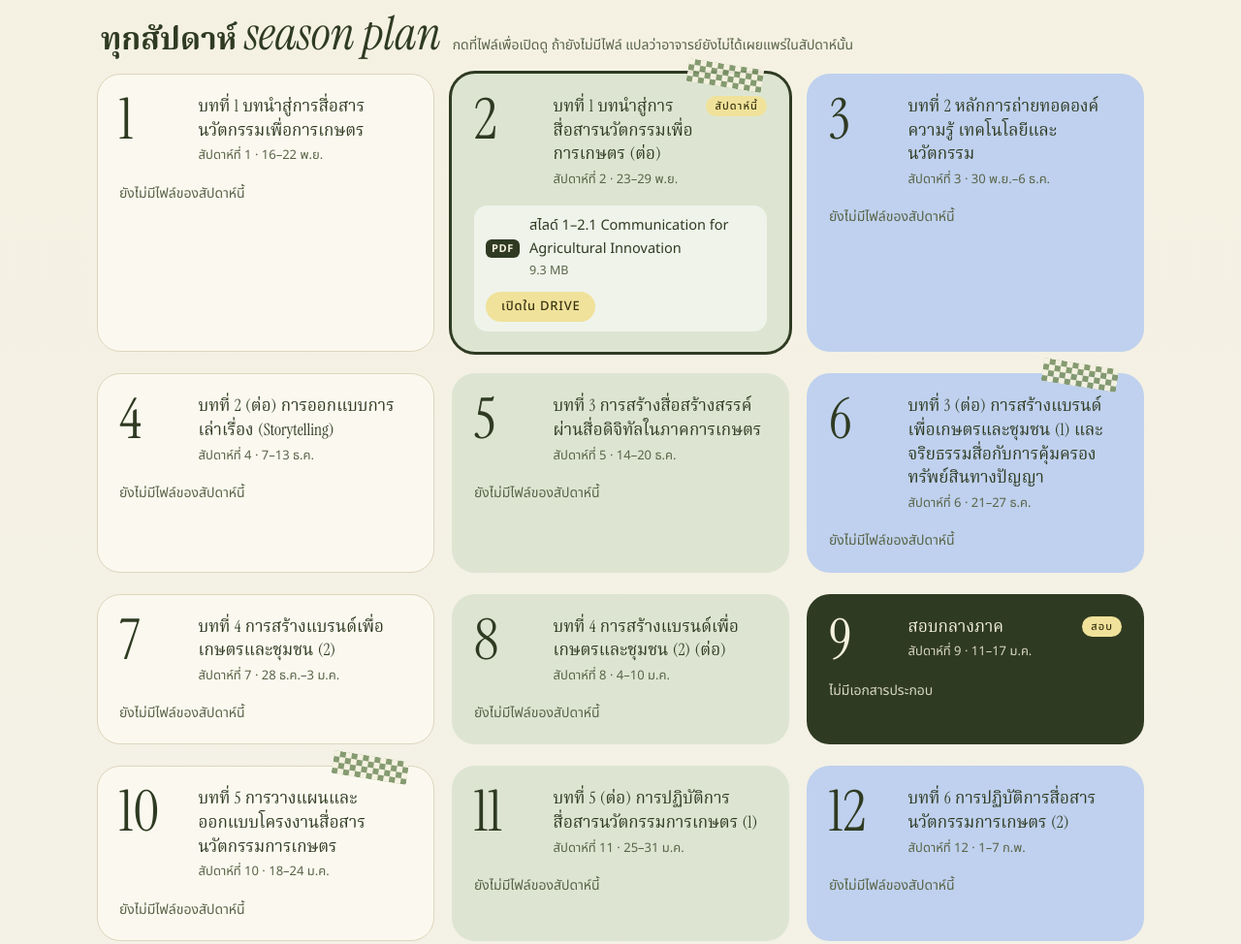
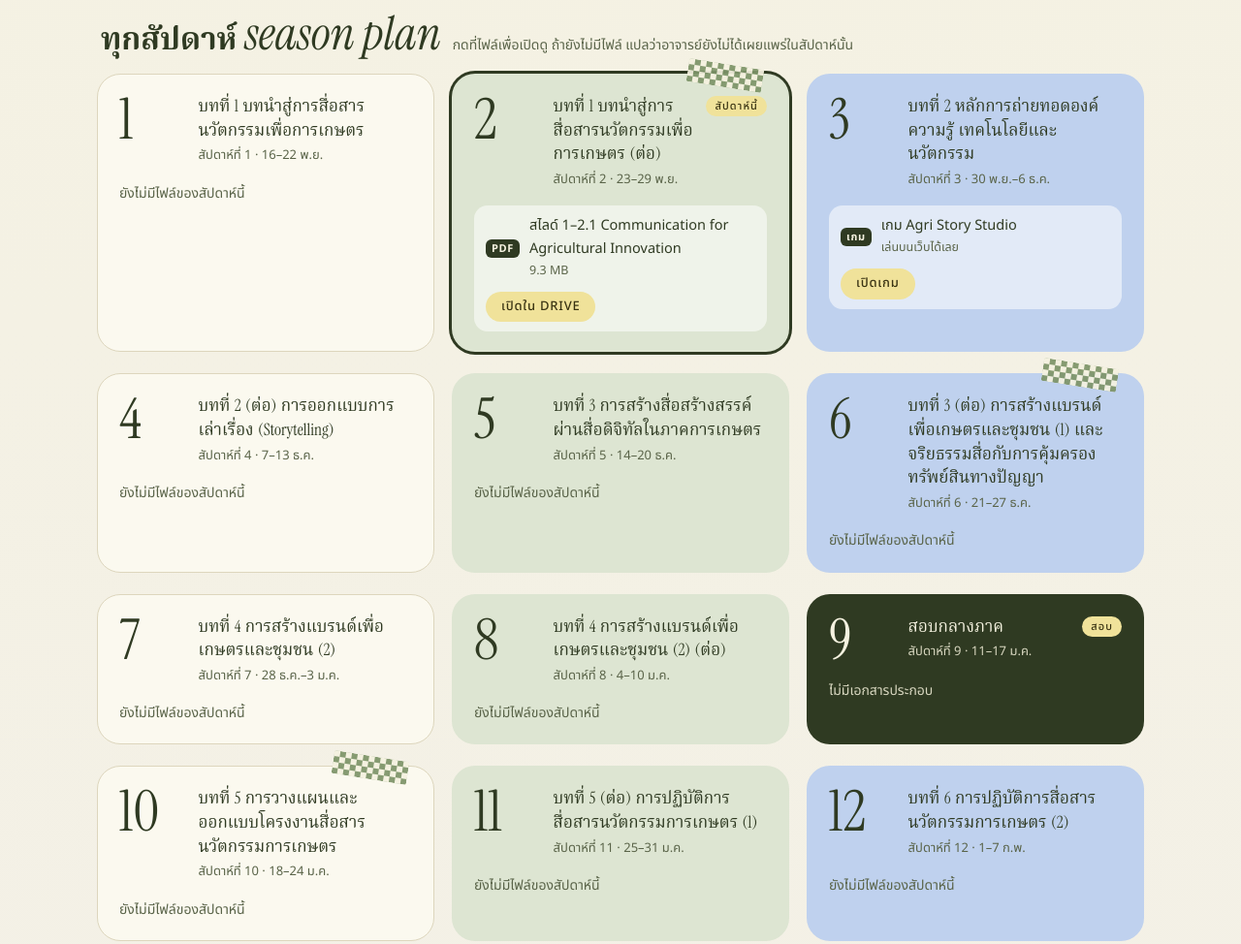
Before and after one commit to inc-pakwanclass/agri-comm-10801373, a plain HTML site: page index.html in a window 1280 px wide. Shown: the part 963-1937 px from the top of the page at 97% size. Drawn offline with Linux system fonts and the light colour scheme.

Commit message:
เพิ่มลิงก์เกม Agri Story Studio ในสัปดาห์ที่ 3
Co-Authored-By: Claude Sonnet 5.5 <noreply@anthropic.com>
Claude-Session: https://claude.ai/code/session_01JAoEEwpgGiEvakCKiTQM8t

```diff
--- a/index.html
+++ b/index.html
@@ -181,7 +181,7 @@ var HW={}; // ตัวอย่าง: {4:{name:"Quiz 1 (บทที่ 2)",no
 var W=[
 [1,"บทที่ 1 บทนำสู่การสื่อสารนวัตกรรมเพื่อการเกษตร",[]],
 [2,"บทที่ 1 บทนำสู่การสื่อสารนวัตกรรมเพื่อการเกษตร (ต่อ)",[["สไลด์ 1–2.1 Communication for Agricultural Innovation","https://drive.google.com/file/d/1r4z8PYwCMU4xwGJ6ab6iHMPcLQHT6tPJ/view","9.3 MB"]]],
-[3,"บทที่ 2 หลักการถ่ายทอดองค์ความรู้ เทคโนโลยีและนวัตกรรม",[]],
+[3,"บทที่ 2 หลักการถ่ายทอดองค์ความรู้ เทคโนโลยีและนวัตกรรม",[["เกม Agri Story Studio","https://inc-pakwanclass.github.io/agri-game/","เล่นบนเว็บได้เลย","game"]]],
 [4,"บทที่ 2 (ต่อ) การออกแบบการเล่าเรื่อง (Storytelling)",[]],
 [5,"บทที่ 3 การสร้างสื่อสร้างสรรค์ผ่านสื่อดิจิทัลในภาคการเกษตร",[]],
 [6,"บทที่ 3 (ต่อ) การสร้างแบรนด์เพื่อเกษตรและชุมชน (1) และจริยธรรมสื่อกับการคุ้มครองทรัพย์สินทางปัญญา",[]],
@@ -197,6 +197,7 @@ var W=[
 [16,"บทที่ 8 การประเมินผลและแนวโน้มการสื่อสารนวัตกรรมเกษตรในอนาคต (2)",[]],
 [17,"สอบปลายภาค",[],"exam"]
 ];
+// ลิงก์เกม/เว็บ: ["ชื่อ","https://...","คำอธิบายสั้น","game"]
 // ไฟล์: ["ชื่อที่แสดง","ลิงก์ Google Drive หรือ pdf/w02-slide.pdf","ขนาดโดยประมาณ"] ใส่ในช่องที่ 3 ของแต่ละสัปดาห์
 // ตัวอย่าง: [2,"บทที่ 1 ... (ต่อ)",[["สไลด์บทที่ 1","pdf/w02-slide.pdf","3 MB"]]],
 // ---------------------------
@@ -207,6 +208,8 @@ var t=new Date();var cur=Math.floor((new Date(t.getFullYear(),t.getMonth(),t.get
 if(cur<1)cur=1;if(cur>W.length)cur=W.length;
 function el(tag,c,x){var e=document.createElement(tag);if(c)e.className=c;if(x!=null)e.textContent=x;return e}
 function ext(f){return /^https:\/\//.test(f[1])}
+function kind(f){return f[3]||"pdf"}
+function openTxt(f){return kind(f)==="game"?"เปิดเกม":(/drive\.google\.com/.test(f[1])?"เปิดใน Drive":(ext(f)?"เปิดลิงก์":"เปิดดู"))}
 function link(cls,text,href){var a=el("a",cls,text);a.href=href;a.target="_blank";a.rel="noopener";return a}
 function dlBtn(f){if(ext(f))return document.createDocumentFragment();var a=el("a","pill ghost","ดาวน์โหลด");a.href=f[1];a.setAttribute("download",f[1].split("/").pop());return a}
 function hwBox(n){var h=HW[n];if(!h)return null;var c=el("div","hw");c.appendChild(el("b",null,h.name));
@@ -214,16 +217,16 @@ function hwBox(n){var h=HW[n];if(!h)return null;var c=el("div","hw");c.appendChi
  if(cur<n)c.appendChild(el("span","flag","เปิดส่ง สัปดาห์ที่ "+n));else c.appendChild(link("pill","ไปที่แบบฟอร์ม",h.url));return c}
 function filesBox(w){if(!w[2].length)return el("p","empty",w[3]==="exam"?"ไม่มีเอกสารประกอบ":"ยังไม่มีไฟล์ของสัปดาห์นี้");
  var box=el("div","files");
- w[2].forEach(function(f){var r=el("div","f");r.appendChild(el("span","pdf","PDF"));
+ w[2].forEach(function(f){var r=el("div","f");r.appendChild(el("span","pdf",kind(f)==="game"?"เกม":"PDF"));
   var n=el("span","fn",f[0]);if(f[2])n.appendChild(el("small",null,f[2]));r.appendChild(n);
-  r.appendChild(link("pill",ext(f)?"เปิดใน Drive":"เปิดดู",f[1]));r.appendChild(dlBtn(f));box.appendChild(r)});return box}
+  r.appendChild(link("pill",openTxt(f),f[1]));r.appendChild(dlBtn(f));box.appendChild(r)});return box}
 
 // การ์ดสัปดาห์นี้
 var cw=W[cur-1],nc=document.getElementById("nowCard");
 nc.appendChild(el("div","lbl","สัปดาห์ที่"));nc.appendChild(el("div","wkbig",String(cur)));
 nc.appendChild(el("h3",null,cw[1]));nc.appendChild(el("div","date",rng(cur)));
 var acts=el("div","acts");
-cw[2].forEach(function(f){acts.appendChild(link("pill",(ext(f)?"เปิดใน Drive: ":"เปิดดู: ")+f[0],f[1]));acts.appendChild(dlBtn(f))});
+cw[2].forEach(function(f){acts.appendChild(link("pill",openTxt(f)+": "+f[0],f[1]));acts.appendChild(dlBtn(f))});
 var hb=hwBox(cur);
 if(acts.childNodes.length)nc.appendChild(acts);
 else nc.appendChild(el("p","note",cw[3]==="exam"?"สัปดาห์สอบ ไม่มีเอกสารประกอบ":"ไฟล์ของสัปดาห์นี้ยังไม่เผยแพร่"));
```
